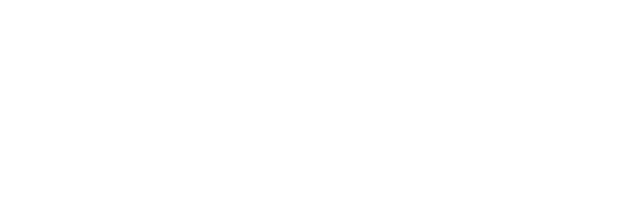
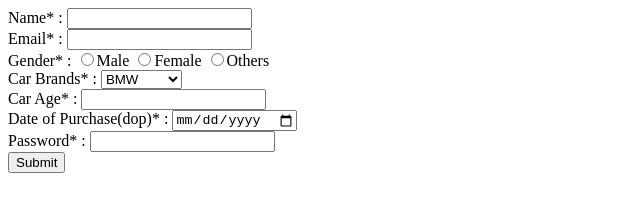
Before and after one commit to acciojob/car-insurance-form-mayanknagithub, a website: page main.html in a window 1280 px wide. Shown: the whole page, without its empty margins (0-640 px from the left). Drawn offline with Linux system fonts and the light colour scheme.

Commit message:
created a submission

```diff
--- a/main.html
+++ b/main.html
@@ -7,7 +7,52 @@
 </head>
 
 <body>
-	<!-- the entire body must be written by student -->
+	<form method="post">
+		<div>
+		<label for="name">Name* :</label>
+		<input type="text" id="name" required>
+		</div>
+
+		<div>
+			<label for="email">Email* :</label>
+			<input type="email" id="email" required>
+		</div>
+
+		<div>
+			<label for="gender">Gender* :</label>
+			<input type="radio" name="name">Male
+			<input type="radio" name="name">Female
+			<input type="radio" name="name">Others
+		</div>
+
+		<div>
+			<label for="brands">Car Brands* :</label>
+			<select id="cars">
+				<option value="bmw">BMW</option>
+				<option value="audi">Audi</option>
+				<option value="mercedez">Mercedez</option>
+			</select>
+		</div>
+
+		<div>
+			<label for="Car-age">Car Age* :</label>
+			<input type="number" id="carage">
+		</div>
+
+		<div>
+			<label for="dop">Date of Purchase(dop)* :</label>
+			<input type="date" id="dop">
+		</div>
+
+		<div>
+			<label for="password">Password* :</label>
+			<input type="password" id="password">
+		</div>
+
+		<div>
+			<button type="submit">Submit</button>
+		</div>
+	</form>
     <script type="text/javascript" src="./script.js">
 </script>
 
```
